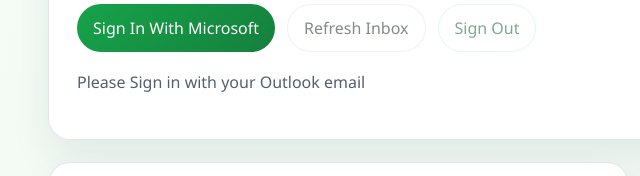
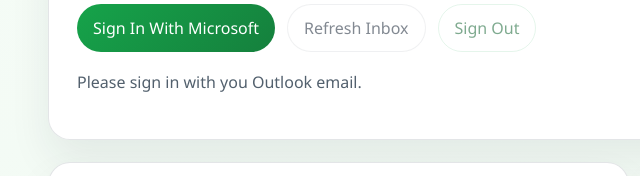
Before and after one commit to MarginFlow/MarginFlow, a website: page public/index.html in a window 1280 px wide. Shown: the part 345-521 px from the top of the page, 0-640 px from the left. Drawn offline with Linux system fonts and the light colour scheme.

Commit message:
Refine sign-in placeholder copy

```diff
--- a/public/index.html
+++ b/public/index.html
@@ -25,7 +25,7 @@
           <button id="refresh-button" class="secondary-button" type="button" disabled>Refresh Inbox</button>
           <button id="sign-out-button" class="ghost-button" type="button" disabled>Sign Out</button>
         </div>
-        <p id="status-text" class="status-text">Please Sign in with your Outlook email</p>
+        <p id="status-text" class="status-text">Please sign in with you Outlook email.</p>
       </section>
 
       <section class="grid two-up">
```
